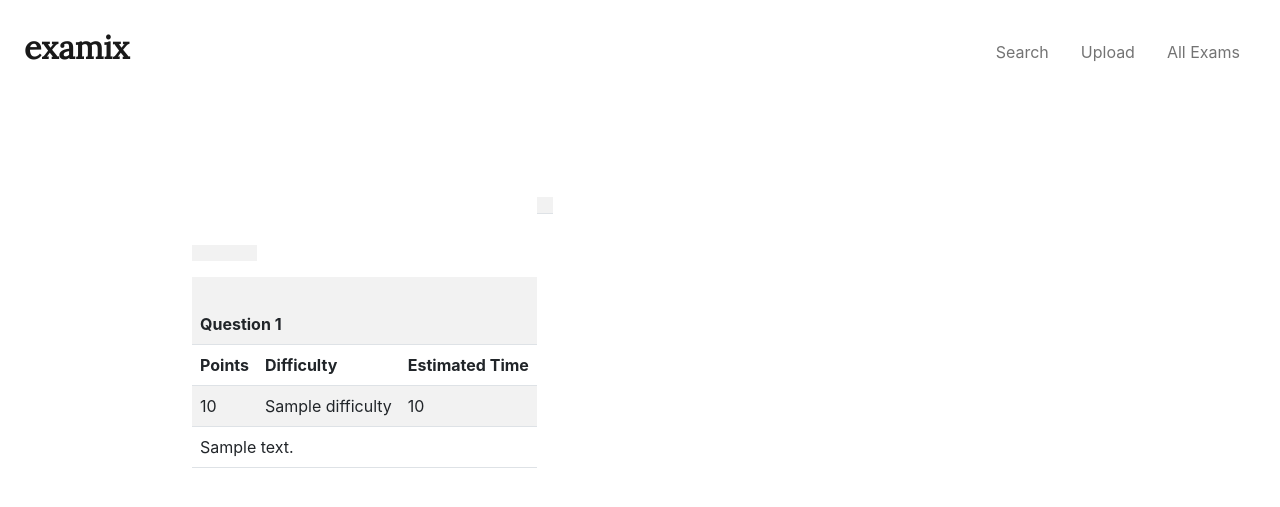
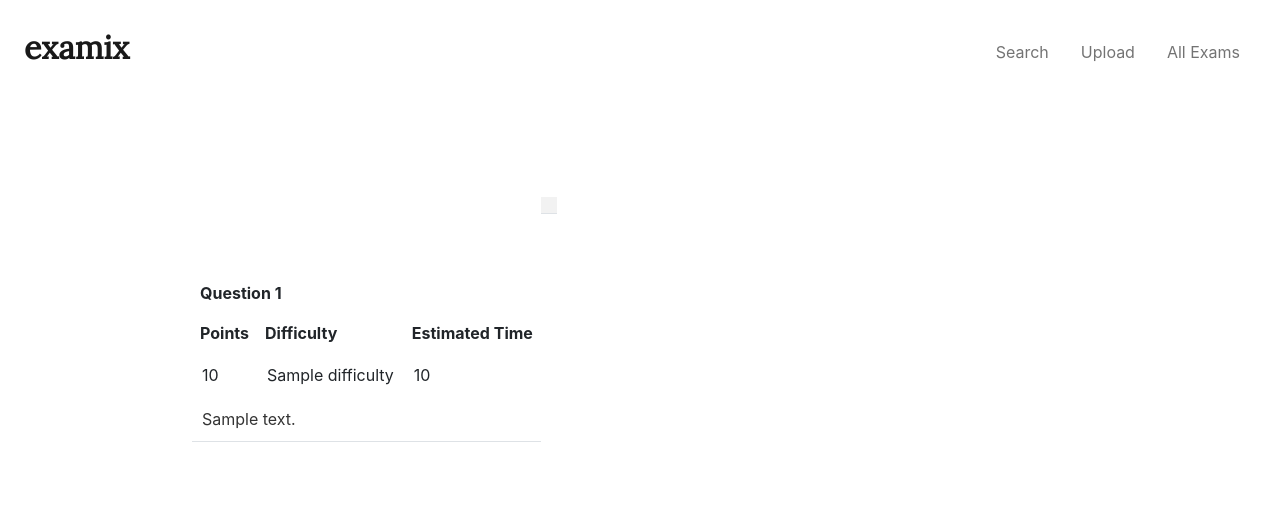
Before and after one commit to examix/examix, a Flask app: template flaskr/templates/main/questions.html in a window 1280 px wide. Shown: the top 507 px of the page. Run offline with Flask 3, Linux system fonts and the light colour scheme; the template is opened without the code that fills it: most values are stand-ins (such as "Sample title", 1, 10 or a date in 2020); some libraries are stand-ins or nearby versions.

Commit message:
fix broken stuff

```diff
--- a/flaskr/db.py
+++ b/flaskr/db.py
@@ -210,18 +210,22 @@ def get_exam_by_cid(course_id):
     ).fetchall()
     return exam
 
-def get_questions_db():
-#def get_questions_db(exam_id):
+#def get_questions_db():
+def get_questions_db(exam_id = None):
     db = get_db()
-    question = db.execute(
-#    """SELECT question, difficulty, question.page_num, vertices, question_type, num_points,
-#        exam_image, duration, answer
-#        FROM question JOIN page ON question.page_id = page.page_id
-#        WHERE page.exam_id = ?""",
-#        (exam_id,)
+    if exam_id:
+        question = db.execute(
+        """SELECT question, difficulty, question.page_num, vertices, question_type, num_points,
+            exam_image, duration, answer
+            FROM question JOIN page ON question.page_id = page.page_id
+            WHERE page.exam_id = ?""",
+            (exam_id,)
+        ).fetchall()
+    else:
+        question = db.execute(
         'SELECT question, difficulty, page_num, vertices, question_type, num_points, exam_image, duration, answer'
         ' FROM question'
-    ).fetchall()
+        ).fetchall()
     return question
 
 
--- a/flaskr/static/styles/style.css
+++ b/flaskr/static/styles/style.css
@@ -49,7 +49,7 @@ body {
     background: white;
     margin: 0;
     height: 100%;
-    /*overflow: hidden;*/
+    overflow: hidden;
 
     /* For sliding/easing in */
     opacity: 0;
@@ -284,39 +284,7 @@ hr {
     transform-origin: center; /* Set the transform origin to the center of the SVG */
 }
 
-<<<<<<< HEAD
 tr:first-child {
-=======
-/* ============ navbar styling ============ */
-.navbar {
-    background-color: #FFFFFF; /* Background color matching the image */
-}
-
-.navbar-nav a {
-    color: #1E2125;
-    text-decoration: none;
-}
-
-.navbar-nav .nav-link:hover {
-    color: #FFFFFF;
-    background-color: #0E00AB; /* Add background color on hover */
-    border-radius: 5px; /* Add rounded corners */
-}
-
-.navbar-nav .logo:hover {
-    color: #0E00AB;
-}
-/* ============ table row styling ============ */
-.all-posts {
-    padding: 20px;
-}
-
-table.test td {
-    background-color: white;
-    border: none;
-}
-
-td:first-child {
     border-left-style: solid;
     border-top-left-radius: 15px;
     border-bottom-left-radius: 15px;
@@ -347,34 +315,8 @@ tr:last-child {
 .zui-table-highlight tbody tr:hover {
     background-color: #e7e7e7;
     border-radius: 50px;
-}
+}rgb(0, 102, 255)rgb(107, 166, 255)rgb(234, 234, 234)
 /* .zui-table-horizontal tbody td {
     border-left: none;
     border-right: none;
 } */
-
-table.test {
-    border-collapse: separate;
-}
-
-/* row hover styling */
-tr.item:hover td {
-    background-color: #F0F2F3;
-}
-
-.post-title {
-    font-weight: bold;
-    font-size: 18px; /* Adjust the font size as needed */
-}
-
-.post-content {
-    font-size: 14px; /* Adjust the font size as needed */
-}
-
-.post-text {
-    color: #1E2125;
-}
-
-.firstLine td{
-    border-bottom: 2px solid black;
-}
--- a/flaskr/templates/main/questions.html
+++ b/flaskr/templates/main/questions.html
@@ -31,30 +31,32 @@
     .content{
        display: flex;
     }
+
+    #click tr:hover {
+        background-color: #f5f5f5; /* Change background color on hover */
+    }
 </style>
 
 {% block content %}
 <div class="wrap" style="padding-left: 15%;">
     <div class="content">
         <div id="click" class="d-flex col justify-content-center align-items-center" style="float: left; overflow:scroll; max-height:40vw;">
-            <table id="click" class="table table-striped zui-table zui-table-horizontal zui-table-highlight" style="max-width: 30vw;margin-top:35%">
+            <table id="click" class="table table-striped zui-table zui-table-horizontal zui-table-highlight" style="max-width: 30vw; margin-top: 35%; border-collapse: collapse;">
                 {% for dict in questions_list %}
-                        <tr style="border:none;"><td style="border:none"></td></tr>
-                        <tr><td style="border:none;background-color:white;!important"></td></tr>
                     <tr>
-                            <th id="tq{{dict['num']|string}}" colspan="3" style="padding-top:10%;">Question {{dict['q_num']|string}}</th>
+                        <th id="tq{{dict['num']|string}}" colspan="3" style="padding-top: 10%; background-color: white !important; box-shadow: none !important;border-bottom-width: 0 !important;">Question {{dict['q_num']|string}}</th>
                     </tr>
                     <tr>
-                        <th>Points</th>
-                        <th>Difficulty</th>
-                        <th>Estimated Time</th>
+                        <th style="background-color: white !important;box-shadow: none !important;border-bottom-width: 0 !important;">Points</th>
+                        <th style="background-color: white !important;box-shadow: none !important;border-bottom-width: 0 !important;">Difficulty</th>
+                        <th style="background-color: white !important;box-shadow: none !important;border-bottom-width: 0 !important;">Estimated Time</th>
                     </tr>
                     <tr>
-                            <td id="tp{{dict['num']|string}}">{{dict['points']}}</td>
-                            <td id="tdi{{dict['num']|string}}">{{dict['difficulty']}}</td>
-                            <td id="tdu{{dict['num']|string}}">{{dict['duration']}}</td>
+                        <td id="tp{{dict['num']|string}}" style="background-color: white !important;box-shadow: none !important;border-bottom-width: 0 !important;">{{dict['points']}}</td>
+                        <td id="tdi{{dict['num']|string}}" style="background-color: white !important;box-shadow: none !important;border-bottom-width: 0 !important;">{{dict['difficulty']}}</td>
+                        <td id="tdu{{dict['num']|string}}" style="background-color: white !important;box-shadow: none !important;border-bottom-width: 0 !important;">{{dict['duration']}}</td>
                     </tr>
-                        <tr id="click" description="{{dict['description']}}">
+                    <tr id="click" description="{{dict['description']}}" style="">
                         <td style="text-overflow: ellipsis" id="tde{{dict['num']|string}}" colspan="3">{{dict['description_short']}}</td>
                     </tr>
                 {% endfor %}
```
Also changed, not shown: flaskr/CPSC101Q1.json (added, +45 -0 lines), flaskr/json_translator.py (+11 -4 lines), flaskr/sample_data/preformatted_parser.py (+8 -3 lines), flaskr/schema.sql (+0 -7 lines). Lines whose indentation alone changed are shown as unchanged.
